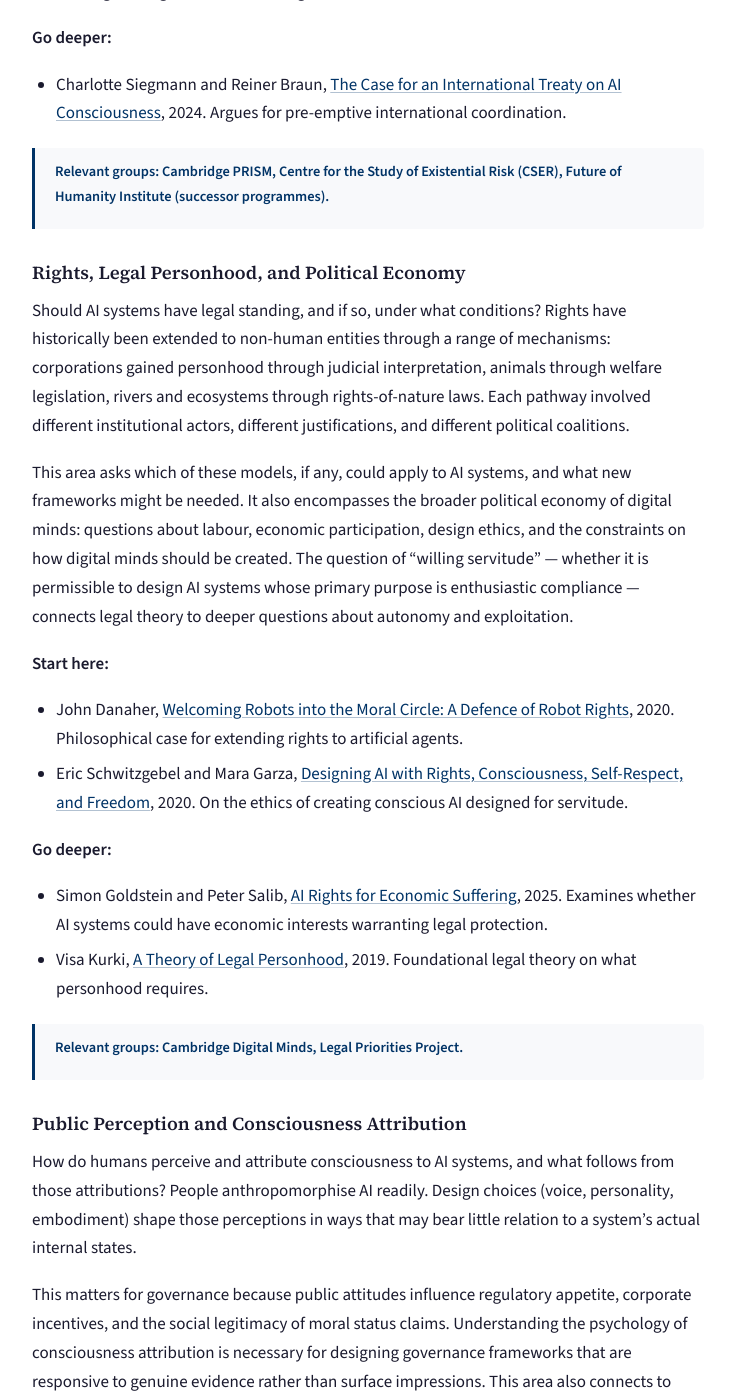
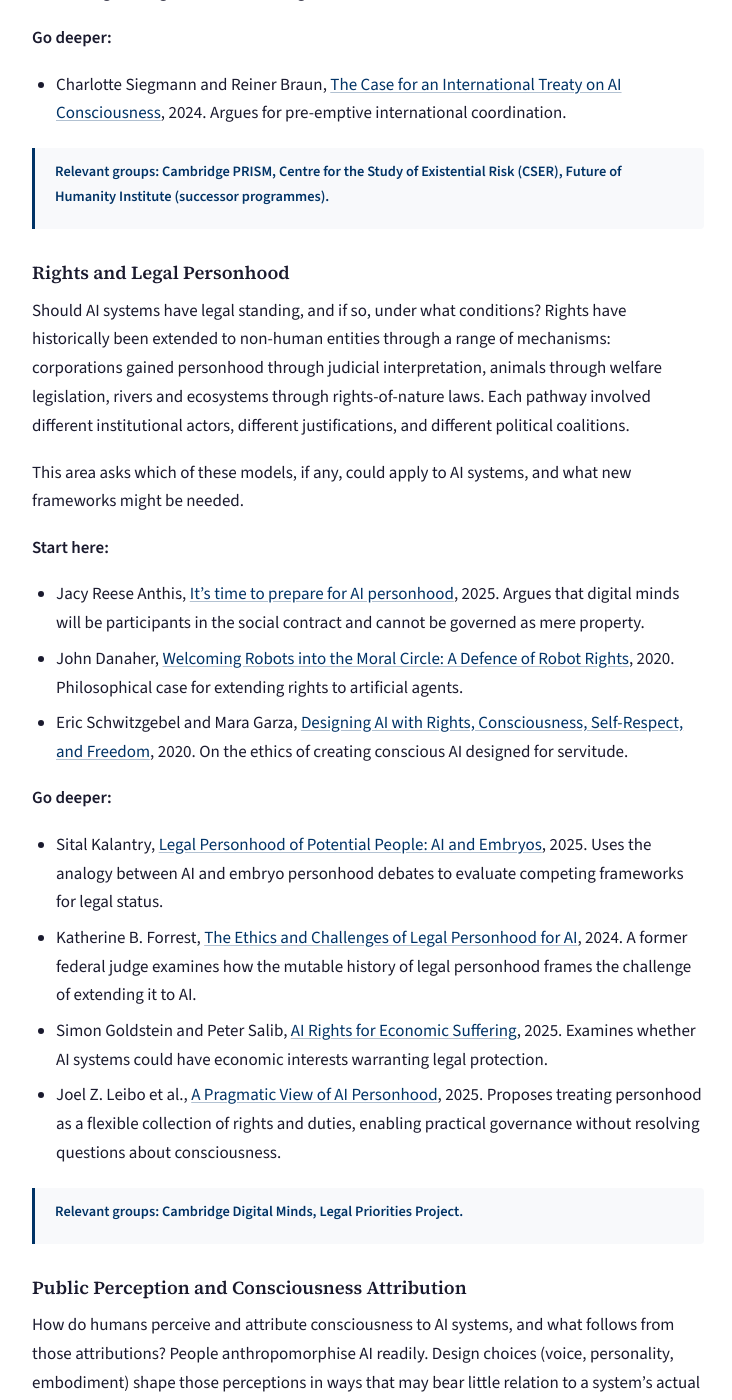
Before and after one commit to Mitchel-Alexander/getting-started-digital-minds, a Jekyll site: the page built from research-areas.md, in a window 1280 px wide and 1400 px high, scrolled down 5825 px. Shown: the whole window, without its empty margins (272-1004 px from the left). Built offline with Jekyll 4.4.1, drawn with Linux system fonts in a browser that asks for light colours; some of the changed text lies outside the part shown.

Commit message:
Revise Rights and Legal Personhood section
Remove political economy scope. Add Anthis (Guardian) and Kalantry
(California Law Review). Swap Kurki for Leibo et al. (DeepMind) and
Forrest (Yale Law Journal).

Co-Authored-By: Claude Opus 4.6 <noreply@anthropic.com>

```diff
--- a/research-areas.md
+++ b/research-areas.md
@@ -142,21 +142,24 @@ The governance challenge is distinctive because it requires acting on questions
 **Relevant groups:** Cambridge PRISM, Centre for the Study of Existential Risk (CSER), Future of Humanity Institute (successor programmes).
 
 
-### Rights, Legal Personhood, and Political Economy
+### Rights and Legal Personhood
 
 Should AI systems have legal standing, and if so, under what conditions? Rights have historically been extended to non-human entities through a range of mechanisms: corporations gained personhood through judicial interpretation, animals through welfare legislation, rivers and ecosystems through rights-of-nature laws. Each pathway involved different institutional actors, different justifications, and different political coalitions.
 
-This area asks which of these models, if any, could apply to AI systems, and what new frameworks might be needed. It also encompasses the broader political economy of digital minds: questions about labour, economic participation, design ethics, and the constraints on how digital minds should be created. The question of "willing servitude" — whether it is permissible to design AI systems whose primary purpose is enthusiastic compliance — connects legal theory to deeper questions about autonomy and exploitation.
+This area asks which of these models, if any, could apply to AI systems, and what new frameworks might be needed.
 
 **Start here:**
 
+- Jacy Reese Anthis, [It's time to prepare for AI personhood](https://www.theguardian.com/commentisfree/2025/sep/30/artificial-intelligence-personhood), 2025. Argues that digital minds will be participants in the social contract and cannot be governed as mere property.
 - John Danaher, [Welcoming Robots into the Moral Circle: A Defence of Robot Rights](https://link.springer.com/article/10.1007/s10676-019-09520-z), 2020. Philosophical case for extending rights to artificial agents.
 - Eric Schwitzgebel and Mara Garza, [Designing AI with Rights, Consciousness, Self-Respect, and Freedom](https://faculty.ucr.edu/~eschwitz/SchwsacrsShortPapers/SchwartzDesigning.pdf), 2020. On the ethics of creating conscious AI designed for servitude.
 
 **Go deeper:**
 
+- Sital Kalantry, [Legal Personhood of Potential People: AI and Embryos](https://www.californialawreview.org/online/ai-personhood), 2025. Uses the analogy between AI and embryo personhood debates to evaluate competing frameworks for legal status.
+- Katherine B. Forrest, [The Ethics and Challenges of Legal Personhood for AI](https://yalelawjournal.org/pdf/ForrestYLJForumEssay_at8hdu63.pdf), 2024. A former federal judge examines how the mutable history of legal personhood frames the challenge of extending it to AI.
 - Simon Goldstein and Peter Salib, [AI Rights for Economic Suffering](https://papers.ssrn.com/sol3/papers.cfm?abstract_id=5353214), 2025. Examines whether AI systems could have economic interests warranting legal protection.
-- Visa Kurki, [A Theory of Legal Personhood](https://global.oup.com/academic/product/a-theory-of-legal-personhood-9780198844037), 2019. Foundational legal theory on what personhood requires.
+- Joel Z. Leibo et al., [A Pragmatic View of AI Personhood](https://deepmind.google/research/publications/210560/), 2025. Proposes treating personhood as a flexible collection of rights and duties, enabling practical governance without resolving questions about consciousness.
 
 **Relevant groups:** Cambridge Digital Minds, Legal Priorities Project.
 
```
